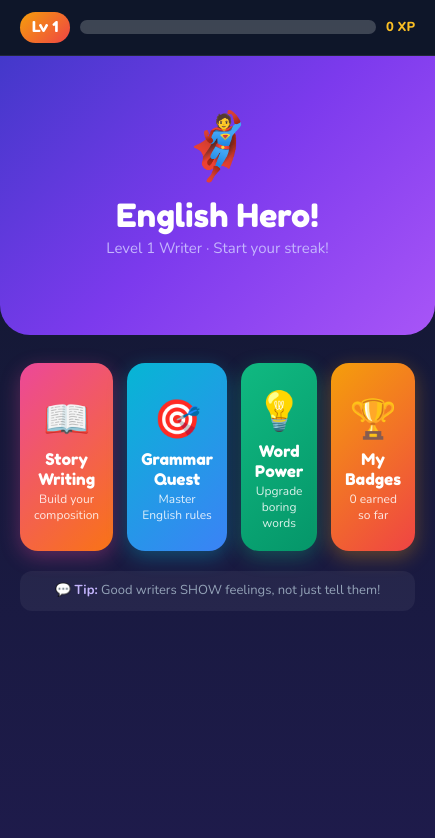
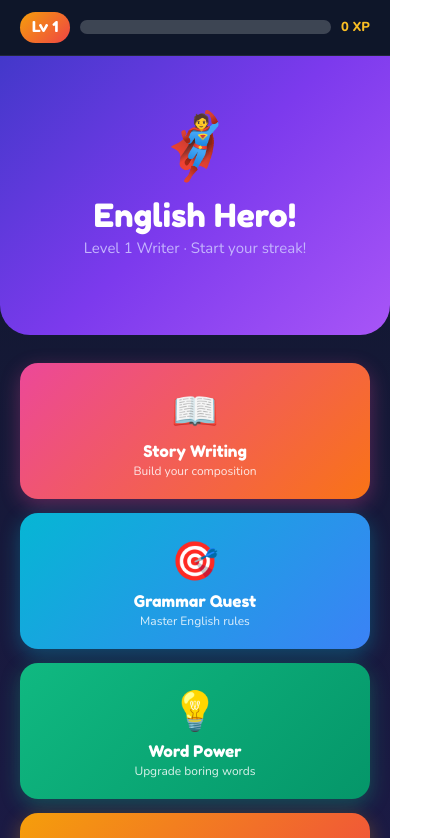
Before and after one commit to wondertreesg/english-hero, a React (Vite) app: page / in a window 390 px wide. Shown: the top 838 px of the page, 435 px wide, since content can reach past the window. Built offline with nearby package versions, Linux system fonts and the light colour scheme.

Commit message:
responsive layout

```diff
--- a/src/App.jsx
+++ b/src/App.jsx
@@ -93,7 +93,7 @@ function HomeScreen({ xp, badges, onNav, streak }) {
           ))}
         </div>
       </div>
-      <div style={{ padding: "0 20px", display: "grid", gridTemplateColumns: "1fr 1fr 1fr 1fr", gap: 14 }}>
+      <div style={{ padding: "0 20px", display: "grid", gridTemplateColumns: "repeat(auto-fit, minmax(200px, 1fr))", gap: 14 }}>
         {[
           { icon: "📖", label: "Story Writing", sub: "Build your composition", color: ["#ec4899","#f97316"], screen: "story" },
           { icon: "🎯", label: "Grammar Quest", sub: "Master English rules", color: ["#06b6d4","#3b82f6"], screen: "grammar" },
@@ -516,7 +516,7 @@ export default function App() {
         ::-webkit-scrollbar-thumb { background: rgba(255,255,255,0.15); border-radius: 2px; }
       `}</style>
       {toast && <BadgeToast badge={toast} onDone={() => setToast(null)} />}
-      <div style={{ maxWidth: "100%", margin: "0 auto", minHeight: "100vh", background: "linear-gradient(180deg,#0f172a 0%,#1e1b4b 100%)" }}>
+      <div style={{ maxWidth: 1200, margin: "0 auto", minHeight: "100vh", background: "linear-gradient(180deg,#0f172a 0%,#1e1b4b 100%)" }}>
         <div style={{ position: "sticky", top: 0, zIndex: 50, background: "rgba(15,23,42,0.92)", backdropFilter: "blur(12px)", padding: "12px 20px", borderBottom: "1px solid rgba(255,255,255,0.08)" }}>
           <XPBar xp={xp} showBurst={xpBurst} />
         </div>
```
